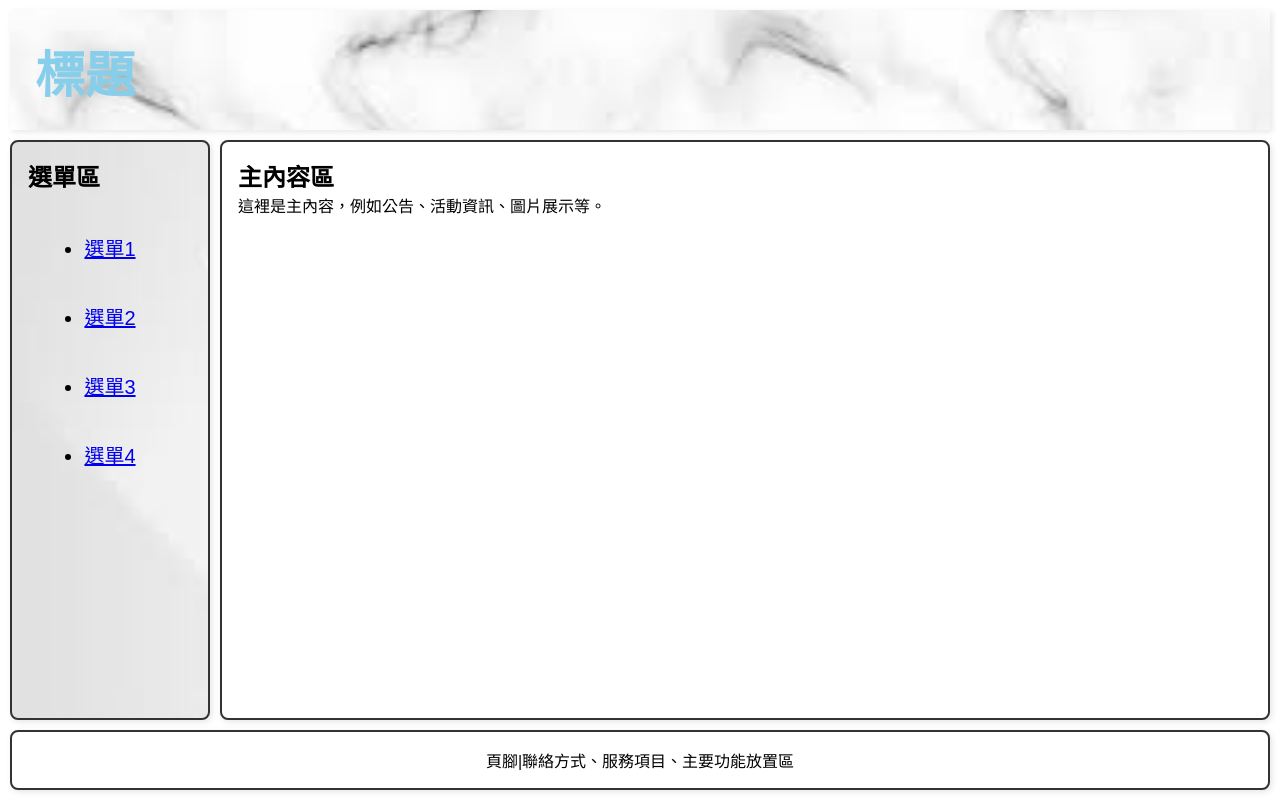
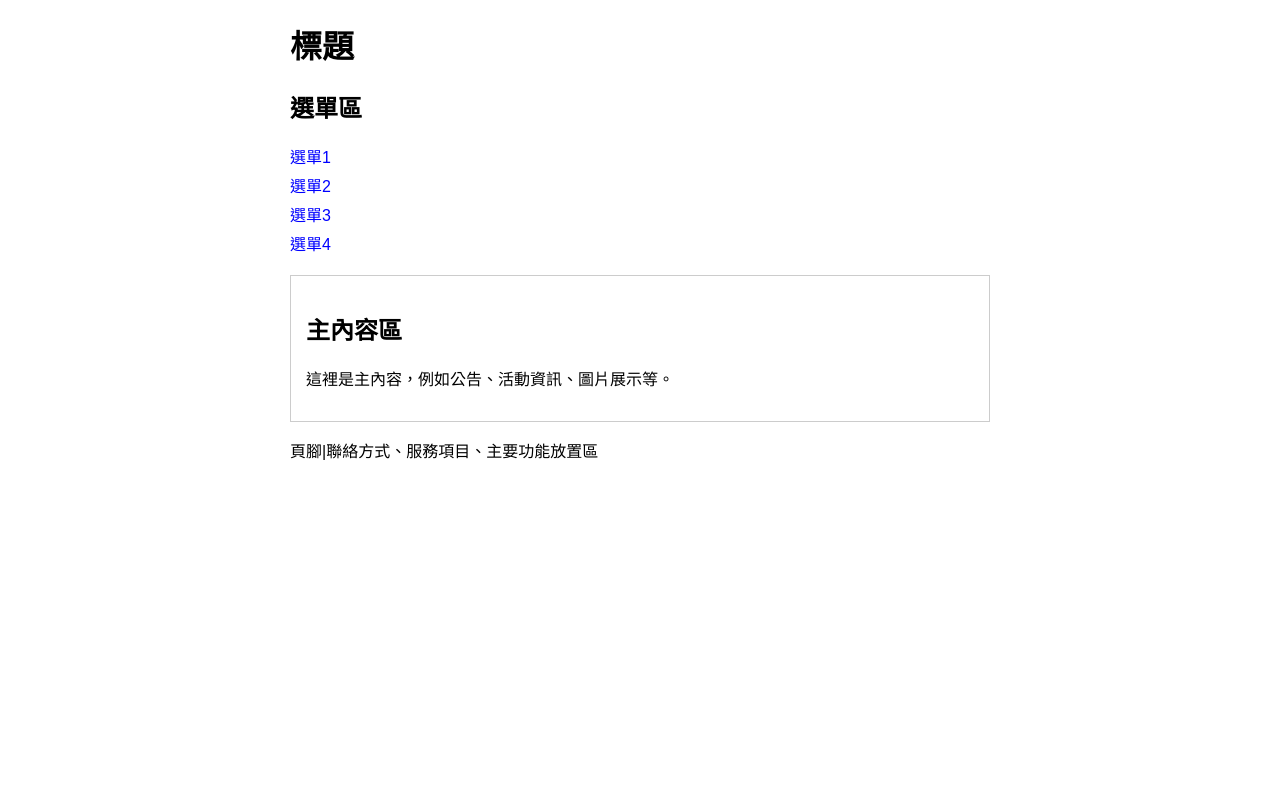
Before and after one commit to Strictyuji/strictyuji.github.io, a plain HTML site: page index.html in a window 1280 px wide. Drawn offline with Linux system fonts and the light colour scheme.

Commit message:
Update style.css

```diff
--- a/style.css
+++ b/style.css
@@ -1,76 +1,31 @@
-* {
-  box-sizing: border-box;
-  margin: 0;
+body {
+  font-family: Arial, sans-serif;
+  max-width: 700px;
+  margin: 20px auto;
+}
+
+.sub ul {
+  list-style: none;
   padding: 0;
 }
 
-body {
-  font-family: sans-serif;
-  display: grid;
-  grid-template-areas:
-    "header header"
-    "nav main"
-    "footer footer";
-  grid-template-columns: 200px 1fr;
-  grid-template-rows: auto 1fr auto;
-  min-height: 100vh;
-  gap: 10px;
-  padding: 10px;
-  background-color: #0000;
+.sub li {
+  margin: 5px 0;
 }
 
-li {
-  margin-top: 40px;
-  margin-bottom: 40px;
-  font-size: 20px;
+.sub li a {
+  text-decoration: none;
+  color: blue;
+  cursor: pointer;
 }
 
-ul {
-  width: fit-content;
-  margin: 0 auto;
-}
-
-.tit {
-  background-image: url('2.jpg');
-  background-size: cover;
-  background-position: center;
-  font-size: 25px;
-  color: #87ceeb;
-  border: 0px solid #333;
-  height: 120px;
-  padding: 1em;
-  border-radius: 0px;
-  box-shadow: 2px 2px 6px rgba(0,0,0,0.1);
-  grid-area: header;
-}
-
-.sub {
-  background-image: url('1.jpg');
-  background-size: cover;
-  background-position: center;
-  border: 2px solid #333;
-  background-color: #fff;
-  padding: 1em;
-  border-radius: 8px;
-  box-shadow: 2px 2px 6px rgba(0,0,0,0.1);
-  grid-area: nav;
+.sub li a:hover {
+  text-decoration: underline;
 }
 
 .con {
-  border: 2px solid #333;
-  background-color: #fff;
-  padding: 1em;
-  border-radius: 8px;
-  box-shadow: 2px 2px 6px rgba(0,0,0,0.1);
-  grid-area: main;
+  border: 1px solid #ccc;
+  padding: 15px;
+  margin-top: 20px;
+  min-height: 100px;
 }
-
-.tai {
-  border: 2px solid #333;
-  background-color: #fff;
-  padding: 1em;
-  border-radius: 8px;
-  box-shadow: 2px 2px 6px rgba(0,0,0,0.1);
-  text-align: center;
-  grid-area: footer;
-}
```
